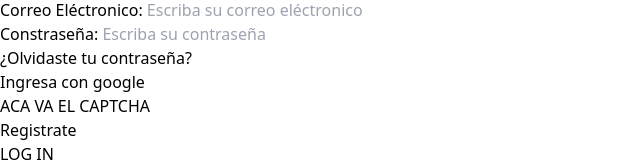
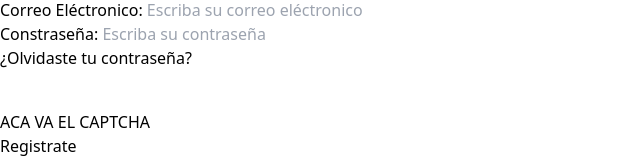
Before and after one commit to No-Country-simulation/c19-59-n-python-react, a React (Vite) app in the folder frontend/Vet-Tech-App/: page /auth/login in a window 1280 px wide. Shown: the part 326-488 px from the top of the page, without its empty margins (0-640 px from the left). Built offline with nearby package versions, Linux system fonts and the light colour scheme.

Commit message:
crear boton componente de auth con google

```diff
--- a/frontend/Vet-Tech-App/src/VetTechApp.jsx
+++ b/frontend/Vet-Tech-App/src/VetTechApp.jsx
@@ -2,6 +2,7 @@ import { Provider } from "react-redux"
 import { BrowserRouter } from "react-router-dom"
 import { AppRouter } from "./router/AppRouter"
 import { store } from "./store"
+import { GoogleOAuthProvider } from "@react-oauth/google"
 
 
 
@@ -13,10 +14,12 @@ export const VetTechApp = () => {
 
 
   return (
-    <Provider store={store}>
-      <BrowserRouter>
-        <AppRouter />
-      </BrowserRouter>
-    </Provider>
+    <GoogleOAuthProvider clientId="161684719136-6337fhqald1nf24grnj0g346pa9q58kv.apps.googleusercontent.com">
+      <Provider store={store}>
+        <BrowserRouter>
+          <AppRouter />
+        </BrowserRouter>
+      </Provider>
+    </GoogleOAuthProvider>
   )
 }
--- /dev/null
+++ b/frontend/Vet-Tech-App/src/auth/components/GoogleLoginButton.jsx
@@ -0,0 +1,24 @@
+import { GoogleLogin } from '@react-oauth/google';
+import { useDispatch } from 'react-redux';
+
+
+export const GoogleLoginButton = () => {
+
+  const dispatch = useDispatch()
+
+
+  const loginWithGoogle = () => {
+
+    dispatch();
+  }
+
+
+  return (
+    <GoogleLogin
+      onSuccess={loginWithGoogle}
+      onError={() => {
+        console.log('Login Failed');
+      }}
+    />
+  )
+}
--- a/frontend/Vet-Tech-App/src/auth/pages/LoginPage.jsx
+++ b/frontend/Vet-Tech-App/src/auth/pages/LoginPage.jsx
@@ -2,6 +2,7 @@ import { Link } from "react-router-dom"
 import { useForm } from "../../hooks"
 import { useDispatch, useSelector } from "react-redux"
 import { startLoginWithEmailAndPassword } from "../../store/slices/auth/thunks"
+import { GoogleLoginButton } from "../components/GoogleLoginButton"
 
 
 
@@ -66,7 +67,7 @@ export const LoginPage = () => {
 
             {/* //todo: ingreso con google */}
             <div>
-                <button>Ingresa con google</button>
+                <GoogleLoginButton />
             </div>
 
             {/* //todo: ver como agregar CAPTCHA */}
```
Also changed, not shown: frontend/Vet-Tech-App/src/auth/components/GoogleLogin.jsx (deleted, +0 -9 lines).
